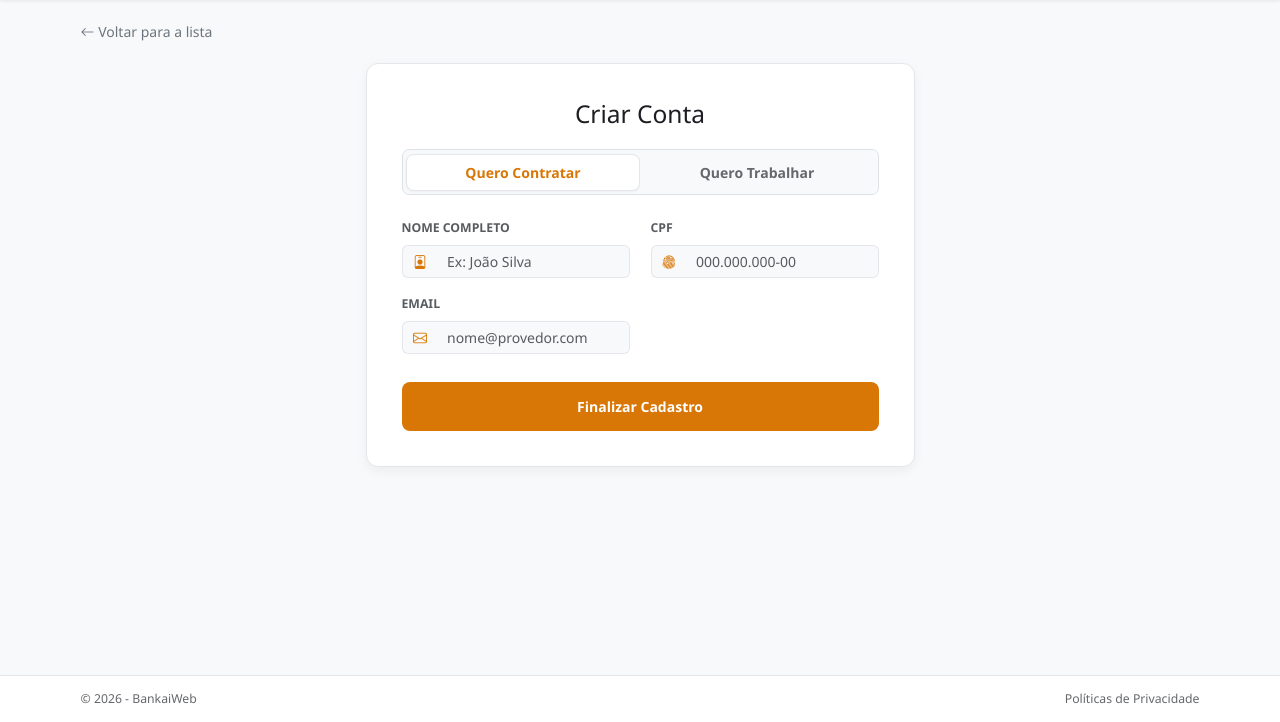
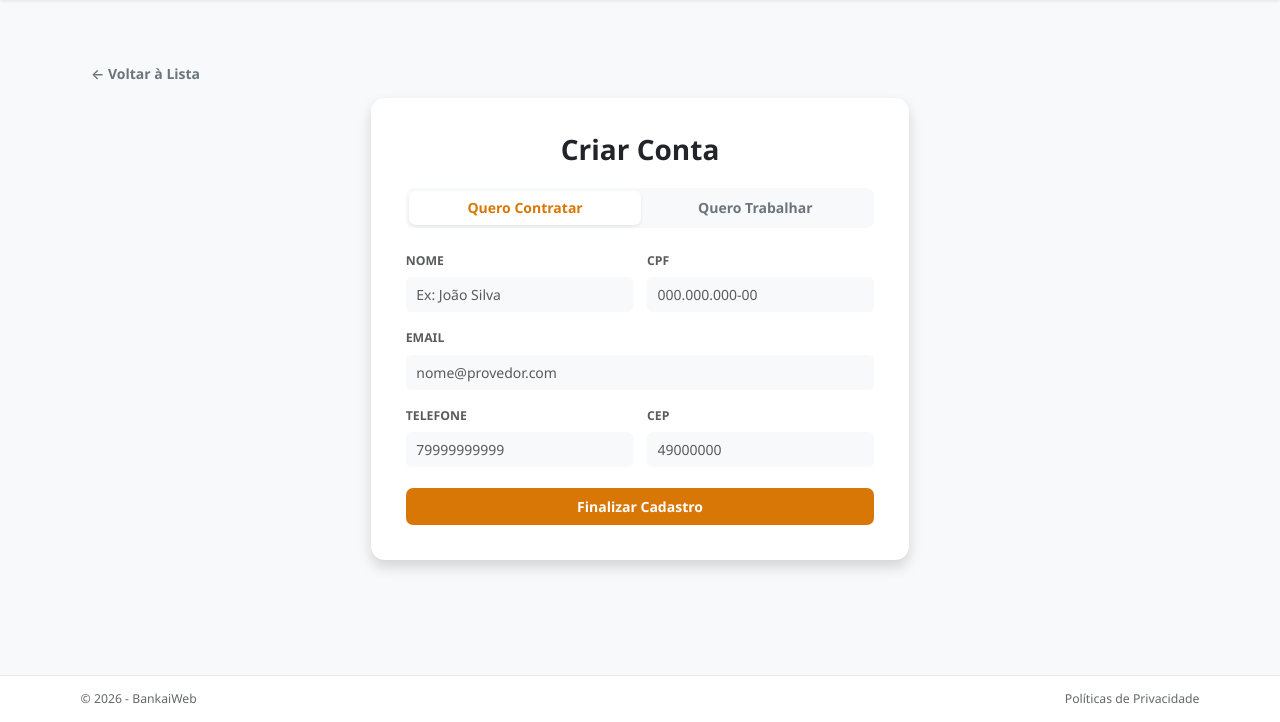
Before and after one commit to marcosdosea/Bankai, an ASP.NET Core app: page /Pessoa/Create in a window 1280 px wide. Shown: the part 78-800 px from the top of the page. Run offline with ASP.NET Core 8, Linux system fonts and the light colour scheme; style sheets or scripts are compiled from the project's sources; some libraries are stand-ins or nearby versions.

Commit message:
corrige tela de "Create"

```diff
--- a/Codigo/Bankai/BankaiWeb/Views/Pessoa/Create.cshtml
+++ b/Codigo/Bankai/BankaiWeb/Views/Pessoa/Create.cshtml
@@ -4,69 +4,88 @@
     ViewData["Title"] = "Criar Conta";
 }
 
-<div class="mb-4">
-    <a asp-action="Index" class="text-decoration-none text-secondary font-weight-bold">
-        <i class="bi bi-arrow-left"></i> Voltar para a lista
+<div class="container py-5">
+    <div class="mb-3">
+        <a asp-action="Index" class="text-decoration-none text-secondary fw-semibold">
+            ← Voltar à Lista
         </a>
     </div>
 
     <div class="row justify-content-center">
         <div class="col-md-7 col-lg-6">
-        <div class="bankai-card">
-            <h3 class="text-center font-weight-bold mb-4">Criar Conta</h3>
+            <div class="card shadow border-0 rounded-4 p-4">
+                <div class="card-body">
+                    <h2 class="text-center fw-bold mb-4">Criar Conta</h2>
 
-            <!-- Seletor Tipo de Conta -->
-            <div class="p-1 bg-light rounded-3 d-flex mb-4 border">
-                <button type="button" id="btnContratar" class="btn bankai-toggle-btn w-50 py-2 active" onclick="selecionarTipo(false)">
+                    <!-- Seletor de Perfil (Abas do Protótipo) -->
+                    <div class="btn-group w-100 mb-4 p-1 bg-light rounded-3" role="group">
+                        <button type="button" id="btnCliente" class="btn bg-white shadow-sm fw-bold rounded-3" style="color: #D97706;" onclick="selecionarPerfil(false)">
                             Quero Contratar
                         </button>
-                <button type="button" id="btnTrabalhar" class="btn bankai-toggle-btn w-50 py-2" onclick="selecionarTipo(true)">
+                        <button type="button" id="btnProfissional" class="btn text-secondary fw-semibold rounded-3" onclick="selecionarPerfil(true)">
                             Quero Trabalhar
                         </button>
                     </div>
 
-            <form asp-action="Create">
+                    <form asp-action="Create" enctype="multipart/form-data">
                         <div asp-validation-summary="ModelOnly" class="text-danger mb-3"></div>
+                        <input type="hidden" asp-for="EhProfissional" id="inputEhProfissional" value="false" />
 
-                <!-- Flag Oculta do Tipo de Pessoa -->
-                <input type="hidden" asp-for="EhProfissional" id="hdnIsprofessional" value="false" />
-
-                <div class="row">
-                    <!-- NOME COMPLETO -->
-                    <div class="col-md-6 mb-3">
-                        <label asp-for="Nome" class="form-label text-muted small fw-bold">NOME COMPLETO</label>
-                        <div class="input-group bankai-input-group">
-                            <span class="input-group-text"><i class="bi bi-person-badge"></i></span>
-                            <input asp-for="Nome" class="form-control" placeholder="Ex: João Silva" />
-                        </div>
+                        <div class="row g-3">
+                            <div class="col-md-6">
+                                <label asp-for="Nome" class="form-label text-uppercase small fw-bold text-muted"></label>
+                                <input asp-for="Nome" class="form-control bg-light border-0 py-2" placeholder="Ex: João Silva" />
                                 <span asp-validation-for="Nome" class="text-danger small"></span>
                             </div>
 
-                    <!-- CPF / CNPJ -->
-                    <div class="col-md-6 mb-3">
-                        <label asp-for="CpfCnpj" class="form-label text-muted small fw-bold" id="lblCpfCnpj">CPF</label>
-                        <div class="input-group bankai-input-group">
-                            <span class="input-group-text"><i class="bi bi-fingerprint"></i></span>
-                            <input asp-for="CpfCnpj" class="form-control" placeholder="000.000.000-00" />
+                            <div class="col-md-6">
+                                <label asp-for="CpfCnpj" class="form-label text-uppercase small fw-bold text-muted" id="labelCpfCnpj">CPF</label>
+                                <input asp-for="CpfCnpj" class="form-control bg-light border-0 py-2" id="inputCpfCnpj" placeholder="000.000.000-00" />
+                                <span asp-validation-for="CpfCnpj" class="text-danger small"></span>
                             </div>
-                        <span asp-validation-for="CpfCnpj" class="text-danger small"></span>
+
+                            <div class="col-12">
+                                <label asp-for="Email" class="form-label text-uppercase small fw-bold text-muted"></label>
+                                <input asp-for="Email" class="form-control bg-light border-0 py-2" placeholder="nome@provedor.com" />
+                                <span asp-validation-for="Email" class="text-danger small"></span>
+                            </div>
+
+                            <div class="col-md-6">
+                                <label asp-for="Telefone" class="form-label text-uppercase small fw-bold text-muted"></label>
+                                <input asp-for="Telefone" class="form-control bg-light border-0 py-2" placeholder="79999999999" />
+                                <span asp-validation-for="Telefone" class="text-danger small"></span>
+                            </div>
+
+                            <div class="col-md-6">
+                                <label asp-for="Cep" class="form-label text-uppercase small fw-bold text-muted"></label>
+                                <input asp-for="Cep" class="form-control bg-light border-0 py-2" placeholder="49000000" />
+                                <span asp-validation-for="Cep" class="text-danger small"></span>
+                            </div>
+
+                            <!-- Campos Exclusivos do Profissional (Ocultos na aba Cliente) -->
+                            <div class="col-md-6 campo-profissional d-none">
+                                <label asp-for="IdEspecialidade" class="form-label text-uppercase small fw-bold text-muted"></label>
+                                <select asp-for="IdEspecialidade" asp-items="ViewBag.Especialidades" class="form-select bg-light border-0 py-2">
+                                    <option value="">Selecione...</option>
+                                </select>
+                                <span asp-validation-for="IdEspecialidade" class="text-danger small"></span>
+                            </div>
+
+                            <div class="col-md-6 campo-profissional d-none">
+                                <label asp-for="ArquivoRegistroTecnico" class="form-label text-uppercase small fw-bold text-muted">Registro Técnico (Anexo)</label>
+                                <input asp-for="ArquivoRegistroTecnico" type="file" class="form-control bg-light border-0 py-2" accept=".pdf,.jpg,.jpeg,.png" />
+                                <span asp-validation-for="ArquivoRegistroTecnico" class="text-danger small"></span>
                             </div>
                         </div>
 
-                <div class="row">
-                    <!-- EMAIL -->
-                    <div class="col-md-6 mb-3" id="divEmail">
-                        <label asp-for="Email" class="form-label text-muted small fw-bold">EMAIL</label>
-                        <div class="input-group bankai-input-group">
-                            <span class="input-group-text"><i class="bi bi-envelope"></i></span>
-                            <input asp-for="Email" class="form-control" placeholder="nome@provedor.com" type="email" />
+                        <div class="d-grid mt-4">
+                            <button type="submit" class="btn text-white fw-bold py-2 rounded-3" style="background-color: #D97706;">
+                                Finalizar Cadastro
+                            </button>
                         </div>
-                        <span asp-validation-for="Email" class="text-danger small"></span>
+                    </form>
                 </div>
             </div>
-
-                <button type="submit" class="btn btn-bankai w-100 mt-3 py-3">Finalizar Cadastro</button>
-            </form>
         </div>
     </div>
 </div>
@@ -74,28 +93,32 @@
 @section Scripts {
     @{await Html.RenderPartialAsync("_ValidationScriptsPartial");}
     <script>
-        function selecionarTipo(isProfissional) {
-            // Atualiza o valor do campo oculto do modelo
-            document.getElementById('hdnIsprofessional').value = isProfissional;
+        function selecionarPerfil(ehProfissional) {
+            document.getElementById('inputEhProfissional').value = ehProfissional;
+            const btnCliente = document.getElementById('btnCliente');
+            const btnProfissional = document.getElementById('btnProfissional');
+            const camposProf = document.querySelectorAll('.campo-profissional');
+            const labelCpf = document.getElementById('labelCpfCnpj');
+            const inputCpf = document.getElementById('inputCpfCnpj');
 
-            const btnC = document.getElementById('btnContratar');
-            const btnT = document.getElementById('btnTrabalhar');
-            const lblCpf = document.getElementById('lblCpfCnpj');
-            const divEsp = document.getElementById('divEspecialidade');
-            const divEmail = document.getElementById('divEmail');
+            if (ehProfissional) {
+                btnProfissional.classList.add('bg-white', 'shadow-sm', 'fw-bold');
+                btnProfissional.style.color = '#D97706';
+                btnCliente.classList.remove('bg-white', 'shadow-sm', 'fw-bold');
+                btnCliente.style.color = '';
 
-            if (isProfissional) {
-                btnT.classList.add('active');
-                btnC.classList.remove('active');
-                lblCpf.innerText = 'CPF/CNPJ';
-                divEsp.style.display = 'block';
-                divEmail.className = 'col-md-6 mb-3';
+                camposProf.forEach(el => el.classList.remove('d-none'));
+                labelCpf.innerText = 'CPF/CNPJ';
+                inputCpf.placeholder = '00.000.000/0001-00';
             } else {
-                btnC.classList.add('active');
-                btnT.classList.remove('active');
-                lblCpf.innerText = 'CPF';
-                divEsp.style.display = 'none';
-                divEmail.className = 'col-md-6 mb-3';
+                btnCliente.classList.add('bg-white', 'shadow-sm', 'fw-bold');
+                btnCliente.style.color = '#D97706';
+                btnProfissional.classList.remove('bg-white', 'shadow-sm', 'fw-bold');
+                btnProfissional.style.color = '';
+
+                camposProf.forEach(el => el.classList.add('d-none'));
+                labelCpf.innerText = 'CPF';
+                inputCpf.placeholder = '000.000.000-00';
             }
         }
     </script>
```
Lines whose indentation alone changed are shown as unchanged.
